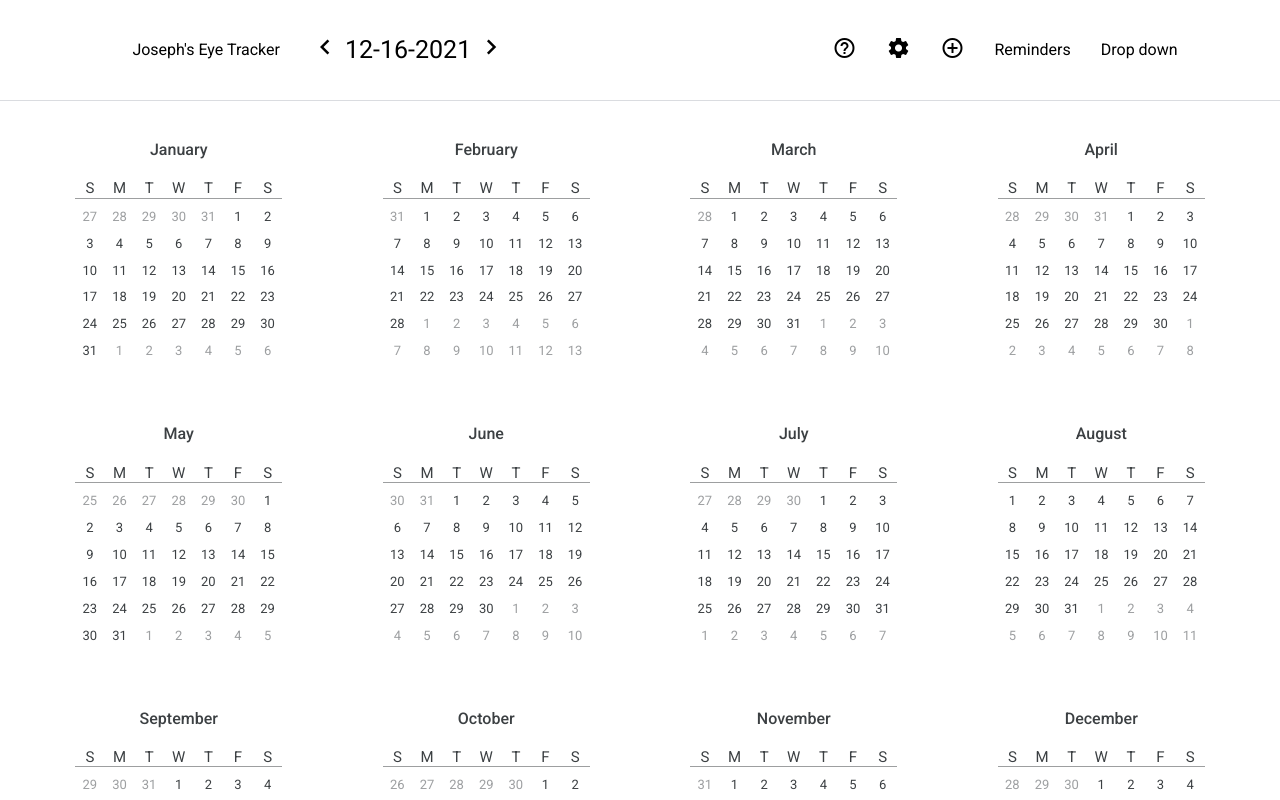
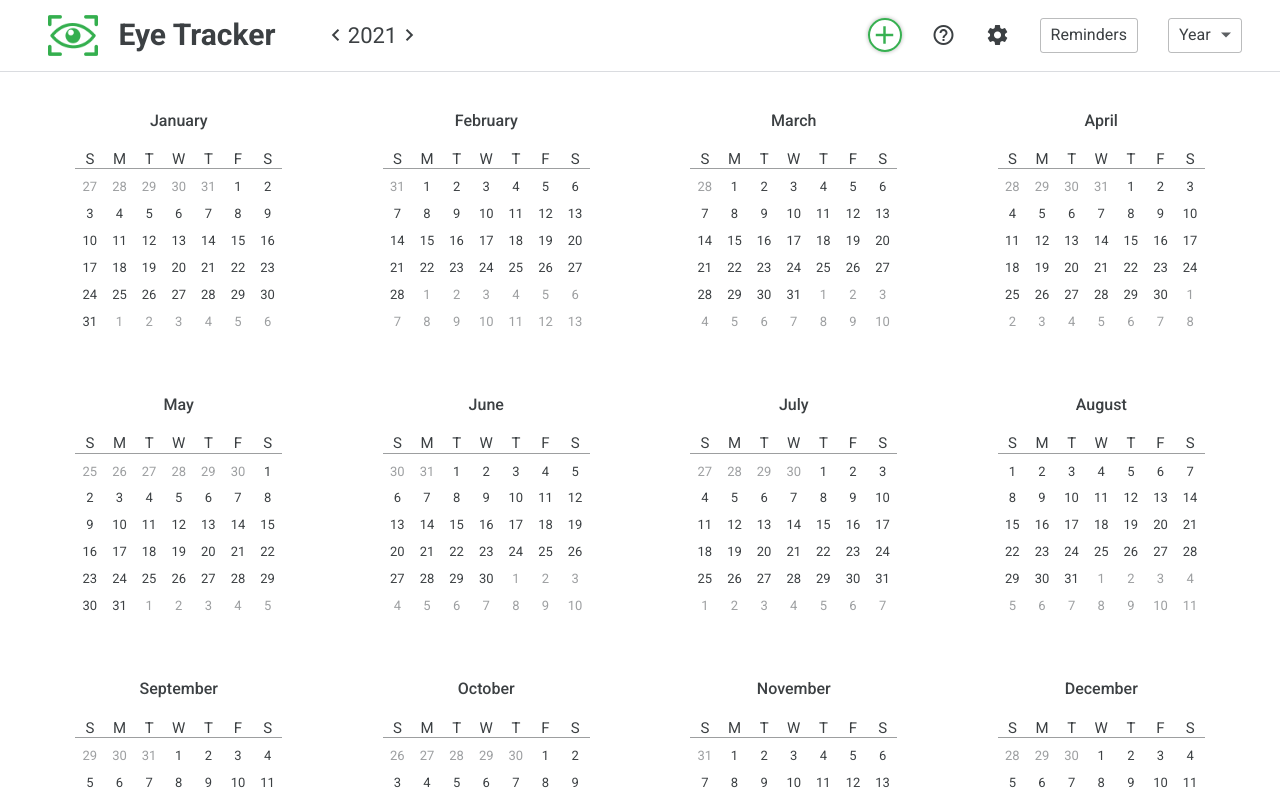
Before and after one commit to JosephRosenfeld/eye-tracker-front-end, a React (Create React App) app: page /year in a window 1280 px wide. Shown: the top 800 px of the page. Built offline with nearby package versions, Linux system fonts and the light colour scheme.

Commit message:
making edits to header

```diff
--- a/public/index.html
+++ b/public/index.html
@@ -3,7 +3,7 @@
   <head>
     <!--Meta Information-->
     <meta charset="utf-8" />
-    <title>Joseph's Eye Tracker</title>
+    <title>Eye Tracker</title>
     <meta
       name="description"
       content="A web application designed to track your eye health!"
@@ -84,6 +84,5 @@
       To begin the development, run `npm start` or `yarn start`.
       To create a production bundle, use `npm run build` or `yarn build`.
     -->
-    <span class="material-icons"> home </span>
   </body>
 </html>
--- a/src/components/DateViewer.css
+++ b/src/components/DateViewer.css
@@ -1,19 +1,24 @@
 .date-viewer {
   display: flex;
   align-items: center;
-  gap: 5px;
-  font-size: 25px;
+  font-size: 22px;
 }
 
-.right-arrow {
+.right-arrow,
+.left-arrow {
+  position: relative;
   cursor: pointer;
 }
 
-.left-arrow {
-  cursor: pointer;
+.right-arrow:hover::after,
+.left-arrow:hover::after {
+  position: absolute;
+  left: 50%;
+  transform: translate(-50%, -50%);
+  top: 50%;
+  width: 70%;
+  height: 85%;
+  content: "";
+  background-color: rgba(20, 22, 22, 0.123);
+  border-radius: 1px;
 }
-
-.right-arrow span,
-.left-arrow span {
-  font-size: 30px;
-}
--- a/src/components/DateViewer.js
+++ b/src/components/DateViewer.js
@@ -6,21 +6,33 @@ import { useSelector, useDispatch } from "react-redux";
 import { changeDt } from "../redux/actions/viewDateActions";
 
 const DateViewer = () => {
+  //Retrieve and extract view date values
   const viewDt = useSelector((state) => state.viewDt);
-  console.log(viewDt);
-  const year = viewDt.year;
-  const month = viewDt.month;
-  const day = viewDt.day;
+  let year = viewDt.year;
+  let month = viewDt.month;
+  let day = viewDt.day;
+  const tempDt = new Date(year, month, day);
+  const monthTxt = tempDt.toLocaleString("en-us", { month: "long" });
+  console.log(monthTxt);
 
+  //Figure out what view is displayed
+  const page = window.location.href.includes("/year")
+    ? "year"
+    : window.location.href.includes("/week")
+    ? "week"
+    : window.location.href.includes("/3day")
+    ? "3day"
+    : null;
+
+  //initialize dispatch
   const dispatch = useDispatch();
 
   const changeViewDt = (change) => {
-    if (window.location.href.includes("/year")) {
+    if (page == "year") {
       year += 1 * change;
-      //logic for shift
-    } else if (window.location.href.includes("/week")) {
+    } else if (page == "week") {
       day += 7 * change;
-    } else if (window.location.href.includes("/3day")) {
+    } else if ((page = "3day")) {
       day += 3 * change;
     }
 
@@ -36,15 +48,24 @@ const DateViewer = () => {
     );
   };
 
+  //Formate shown date
+  const shownDate = page == "year" ? year : monthTxt;
+
   return (
     <div className='date-viewer'>
-      <div className='left-arrow' onClick={() => changeViewDt(-1)}>
-        <span class='material-icons'>chevron_left</span>
-      </div>
-      <div className='view-date'>{`${month + 1}-${day}-${year}`}</div>
-      <div className='right-arrow' onClick={() => changeViewDt(1)}>
-        <span class='material-icons'>chevron_right</span>
-      </div>
+      <span
+        className='left-arrow material-icons'
+        onClick={() => changeViewDt(-1)}
+      >
+        chevron_left
+      </span>
+      <div className='view-date'>{shownDate}</div>
+      <span
+        className='right-arrow material-icons'
+        onClick={() => changeViewDt(1)}
+      >
+        chevron_right
+      </span>
     </div>
   );
 };
--- a/src/components/Header.css
+++ b/src/components/Header.css
@@ -9,19 +9,40 @@
   justify-content: space-between;
   align-items: center;
 
-  padding: 10px 8%;
-  min-height: 10vh;
-  color: black;
+  padding: 5px 3% 5px 3%;
+  color: var(--text-color);
   background-color: rgb(255, 255, 255, 1);
   border-bottom: 1px solid #dadce0;
+
+  user-select: none;
 }
+
+/*HEADER LEFT SECTION*/
 
 .header-left {
   /*Flex*/
   display: flex;
   align-items: center;
-  gap: 30px;
 }
+
+.header-left > * {
+  padding: 10px;
+}
+
+.logo {
+  width: 50px;
+}
+
+.site-title {
+  font-size: 30px;
+  font-weight: bold;
+}
+
+.header-left .date-viewer {
+  padding-left: 3vw;
+}
+
+/*HEADER RIGHT SECTION*/
 
 .header-right {
   /*Flex*/
@@ -29,3 +50,113 @@
   align-items: center;
   gap: 30px;
 }
+
+.add-icon {
+  font-size: 30px;
+  color: #37b051;
+  border: 2px solid #37b051;
+  border-radius: 50%;
+  box-shadow: 0 0 4px rgb(0, 0, 0, 0.3);
+  transition: transform 0.5s, box-shadow 0.5s;
+
+  cursor: pointer;
+}
+
+.add-icon:hover {
+  transform: translateY(-2px);
+  box-shadow: 0 0 8px rgb(0, 0, 0, 0.3);
+}
+
+.plus-icon {
+  display: flex;
+  align-items: center;
+  justify-content: center;
+}
+
+.plus-icon img {
+  width: 30px;
+  filter: invert(54%) sepia(90%) saturate(359%) hue-rotate(81deg)
+    brightness(89%) contrast(87%);
+  cursor: pointer;
+}
+
+.plus-icon img:hover {
+  width: 32px;
+  cursor: pointer;
+}
+
+/*Period dropdown*/
+
+.dropdown-container {
+  position: relative;
+}
+
+.period-dropdown {
+  /*Flex*/
+  display: flex;
+  align-items: center;
+  gap: 10px;
+
+  /*Position & Border-Box*/
+  position: relative;
+  padding: 7px 10px;
+  border: 1px solid rgba(60, 64, 67, 0.35);
+  border-radius: 3px;
+
+  cursor: pointer;
+}
+
+.period-dropdown:hover {
+  background-color: rgba(180, 180, 180, 0.075);
+}
+
+.period-dropdown::after {
+  transform: translateY(
+    25%
+  ); /*because the arrow is only the top quarter of the after el*/
+  content: " ";
+  border-width: 5px;
+  border-style: solid;
+  border-color: rgba(60, 64, 67, 0.83) transparent transparent transparent;
+}
+
+.period-options {
+  display: flex;
+  flex-direction: column;
+  align-items: stretch;
+  width: 150%;
+  background-color: white;
+  position: absolute;
+  top: 140%;
+  left: -25%;
+  z-index: 101; /*make it show over the header*/
+  box-shadow: 0 2px 8px rgba(0, 0, 0, 0.3);
+  border-radius: 3px;
+}
+
+.period-options a {
+  text-decoration: none !important;
+}
+
+.period-option {
+  text-align: left;
+  padding: 7px 10px;
+  color: var(--text-color);
+}
+
+.period-option:hover {
+  background-color: rgba(180, 180, 180, 0.15);
+}
+
+/*Reminders button*/
+.reminders {
+  padding: 7px 10px;
+  border: 1px solid rgba(60, 64, 67, 0.35);
+  border-radius: 3px;
+
+  cursor: pointer;
+}
+
+.reminders:hover {
+  background-color: rgba(180, 180, 180, 0.075);
+}
--- a/src/components/Header.js
+++ b/src/components/Header.js
@@ -1,31 +1,87 @@
 import "./Header.css";
+import { useState, useEffect, useRef } from "react";
+import { useSelector, useDispatch } from "react-redux";
+import { Link } from "react-router-dom";
+
+//component imports
 import DateViewer from "./DateViewer";
-import { useSelector, useDispatch } from "react-redux";
 
 //actions import
 import { changeDt } from "../redux/actions/viewDateActions";
 
 const Header = () => {
+  //Figure out what view is displayed
+  const page = window.location.href.includes("/year")
+    ? "year"
+    : window.location.href.includes("/week")
+    ? "week"
+    : window.location.href.includes("/3day")
+    ? "3day"
+    : null;
+
+  //initializing menu toggle state to false
+  const [isOpen, setIsOpen] = useState(false);
+
+  //declaring ref to be used in outside click function
+  const dropdownRef = useRef();
+  const dropOptionsRef = useRef();
+
+  //Adding event listener for outside clicks on document
+  useEffect(() => {
+    document.addEventListener("mousedown", (event) => {
+      if (
+        dropOptionsRef.current &&
+        !dropOptionsRef.current.contains(event.target) &&
+        dropdownRef.current &&
+        !dropdownRef.current.contains(event.target)
+      ) {
+        setIsOpen(false);
+      }
+    });
+  });
+
+  const toggleMenuDropdown = () => {
+    setIsOpen(!isOpen);
+    console.log("react event listener toggle ran");
+  };
+
   return (
     <header className='header'>
       <div className='header-left'>
-        <div className='logo'></div>
-        <div className='site-title'>Joseph's Eye Tracker</div>
+        <img className='logo' src='/assets/eye-tracker-logo.png'></img>
+        <div className='site-title'>Eye Tracker</div>
         <DateViewer />
       </div>
 
       <div className='header-right'>
-        <div>
-          <span class='material-icons'>help_outline</span>
+        {/*
+        <div className='plus-icon'>
+          <img src='/assets/collapse-plus.svg'></img>
+        </div>*/}
+        <span class='material-icons add-icon'>add</span>
+        <span className='material-icons'>help_outline</span>
+        <span className='material-icons'>settings</span>
+        <div className='reminders'>Reminders</div>
+
+        <div className='dropdown-container'>
+          <div
+            ref={dropdownRef}
+            className='period-dropdown'
+            onClick={toggleMenuDropdown}
+          >
+            {page.charAt(0).toUpperCase() + page.slice(1)}
+          </div>
+          {isOpen && (
+            <div ref={dropOptionsRef} className='period-options'>
+              <Link to='/year'>
+                <div className='period-option'>Year</div>
+              </Link>
+              <Link to='week'>
+                <div className='period-option'>Week</div>
+              </Link>
+            </div>
+          )}
         </div>
-        <div>
-          <span class='material-icons'>settings</span>
-        </div>
-        <div>
-          <span class='material-icons'>add_circle_outline</span>
-        </div>
-        <div>Reminders</div>
-        <div>Drop down</div>
       </div>
     </header>
   );
--- a/src/components/Month.css
+++ b/src/components/Month.css
@@ -5,8 +5,7 @@
 }
 
 .month-name {
-  /*color: hsl(213, 5%, 37%);*/
-  color: rgb(60, 64, 67);
+  color: var(--text-color);
   font-weight: 500;
   font-size: 16px;
 }
@@ -16,6 +15,14 @@
   grid-template-columns: repeat(7, 1fr);
   align-items: center;
   font-size: 13px;
+
+  -webkit-touch-callout: none; /* iOS Safari */
+  -webkit-user-select: none; /* Safari */
+  -khtml-user-select: none; /* Konqueror HTML */
+  -moz-user-select: none; /* Old versions of Firefox */
+  -ms-user-select: none; /* Internet Explorer/Edge */
+  user-select: none; /* Non-prefixed version, currently
+                                supported by Chrome, Edge, Opera and Firefox */
 }
 
 .month-day,
@@ -27,7 +34,7 @@
   position: relative; /*So I can position the tooltip off of this element*/
   display: flex;
   flex-direction: column;
-  color: /*#81888f;*/ rgba(60, 64, 67, 1);
+  color: var(--text-color);
   cursor: default;
   font-size: 15px;
   border-bottom: 1px solid rgba(60, 64, 67, 0.5);
@@ -65,7 +72,7 @@
 }
 
 .cur-month-day {
-  color: rgba(60, 64, 67, 1);
+  color: var(--text-color);
 }
 
 .month-day:hover {
--- a/src/index.css
+++ b/src/index.css
@@ -1,3 +1,7 @@
+:root {
+  --text-color: rgb(60, 64, 67);
+}
+
 body {
   font-family: "Roboto", sans-serif;
 }
--- a/src/screens/Yearly.css
+++ b/src/screens/Yearly.css
@@ -6,7 +6,6 @@
   align-items: center;
   row-gap: 60px;
   column-gap: 50px;
-  animation: rollout 0.2s;
 }
 
 @media (max-width: 1100px) {
@@ -26,12 +25,3 @@
     grid-template-columns: repeat(1, 1fr);
   }
 }
-
-@keyframes rollout {
-  0% {
-    transform: translateX(-10px);
-  }
-  100% {
-    transform: none;
-  }
-}
--- a/src/screens/Yearly.js
+++ b/src/screens/Yearly.js
@@ -9,11 +9,6 @@ import Month from "../components/Month";
 const Yearly = () => {
   const months = [0, 1, 2, 3, 4, 5, 6, 7, 8, 9, 10, 11];
 
-  const increased = useSelector((state) => state.viewDt);
-  useEffect(() => {
-    console.log("we ran use Effect");
-  }, [increased]);
-
   return (
     <main className='year-container'>
       {months.map((m, idx) => (
```
Also changed, not shown: public/assets/collapse-plus.svg (added), public/assets/eye-tracker-logo.png (added).
